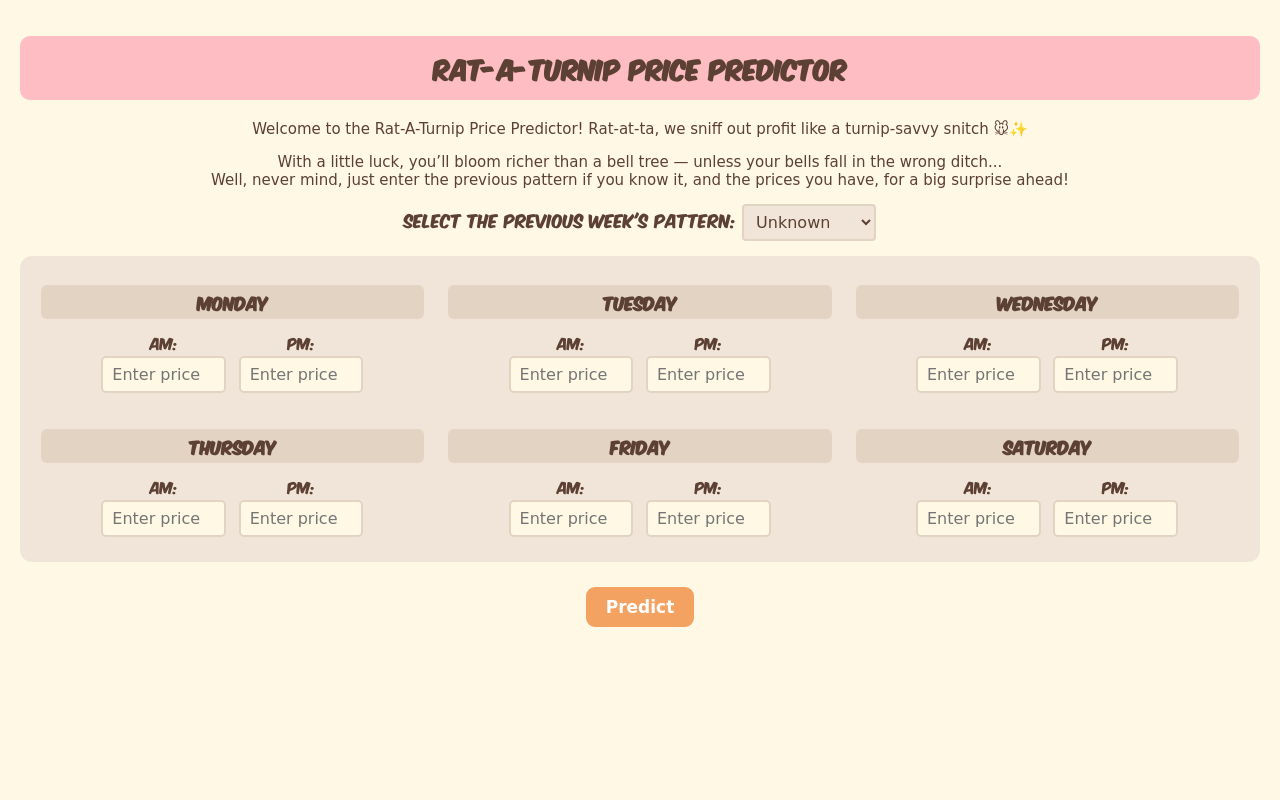
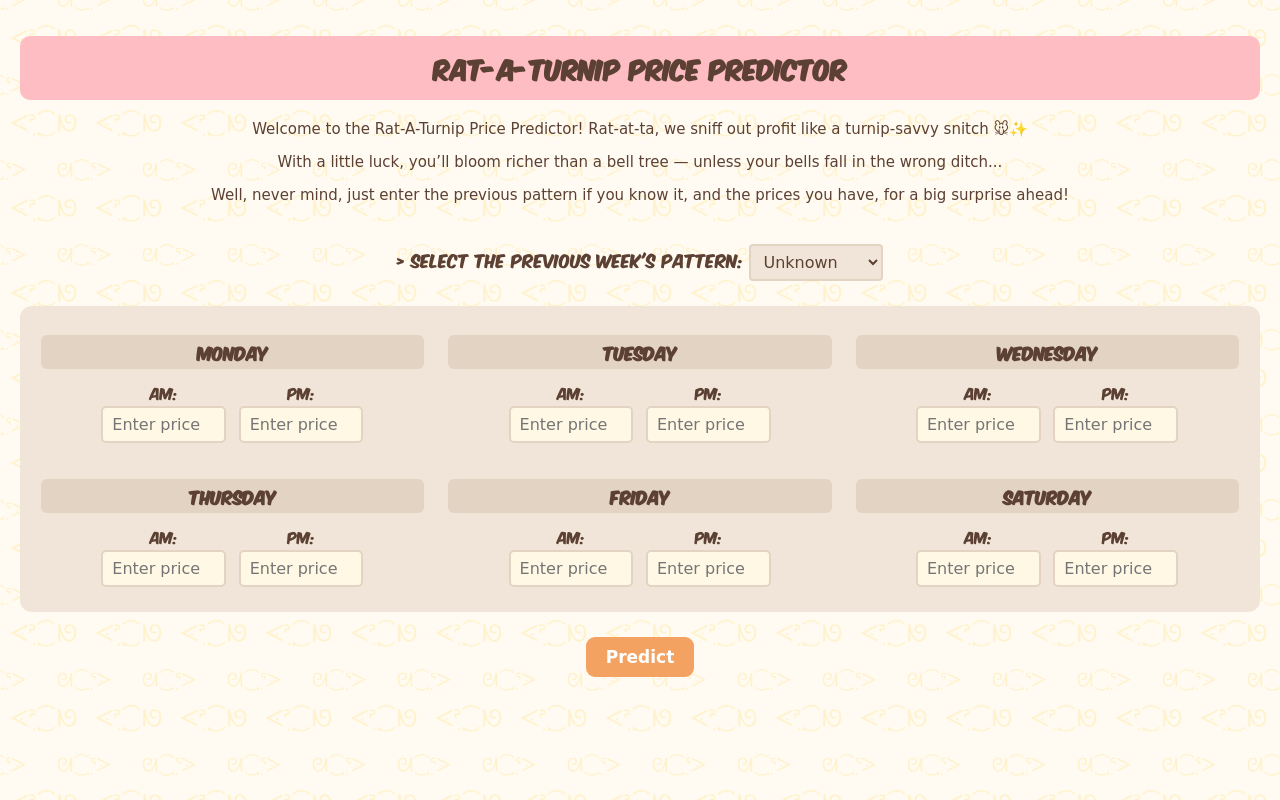
Before and after one commit to mizhare/turnip-weekly-predictor, a Flask app: page / in a window 1280 px wide. Run offline with Flask 3, Linux system fonts and the light colour scheme.

Commit message:
repeat bg

```diff
--- a/templates/index.html
+++ b/templates/index.html
@@ -10,7 +10,9 @@
         }
 
         body {
-            background-color: #fff8e5;
+            background-image: url('static/bg_rat.png');
+            background-repeat: repeat;
+            background-size: 85px 85px;
             font-family: 'Komika Axis', sans-serif;
             margin: 0;
             padding: 20px;
@@ -41,7 +43,7 @@
 
         #previous-pattern {
             color: #5c4033;
-            font-size: 14px;
+            font-size: 18px;
             padding: 6px 8px;
             border-radius: 4px;
             border: 2px solid;
@@ -160,16 +162,18 @@
 <body>
     <h1>Rat-A-Turnip Price Predictor</h1>
 
-   <p class="turnip-text">
+   <p class="turnip-text" style="margin-bottom: 8px;">
    Welcome to the Rat-A-Turnip Price Predictor! Rat-at-ta, we sniff out profit like a turnip-savvy snitch 🐭✨
 </p>
-<p class="turnip-text">
+<p class="turnip-text" style="margin-bottom: 8px;">
    With a little luck, you’ll bloom richer than a bell tree — unless your bells fall in the wrong ditch...<br>
-   Well, never mind, just enter the previous pattern if you know it, and the prices you have, for a big surprise ahead!
+</p>
+    <p class="turnip-text" style="margin-bottom: 40px;">
+  Well, never mind, just enter the previous pattern if you know it, and the prices you have, for a big surprise ahead!
 </p>
 
     <form method="post" action="/prever">
-        <div class="pattern-section">
+        <div class="pattern-section" style="margin-bottom: 25px;">>
             <label for="previous-pattern">Select the previous week's pattern:</label>
             <select id="previous-pattern" name="previous_pattern">
                 <option value="unknown">Unknown</option>
```
